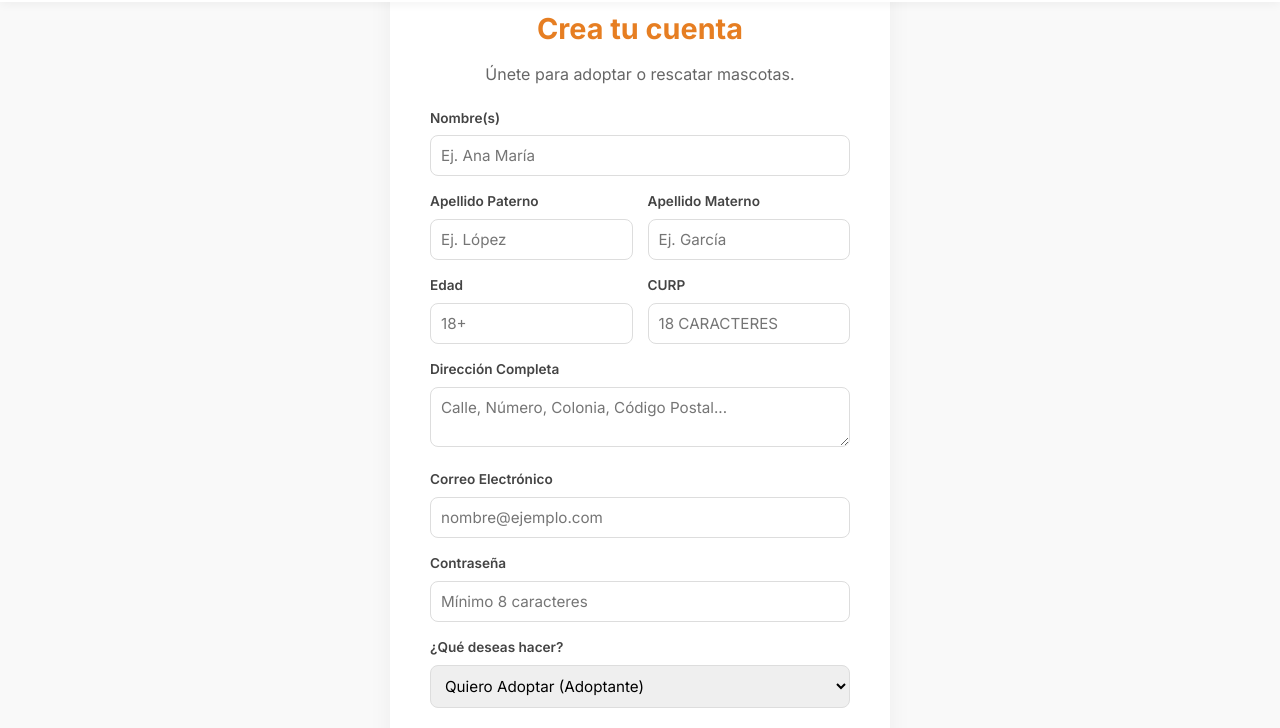
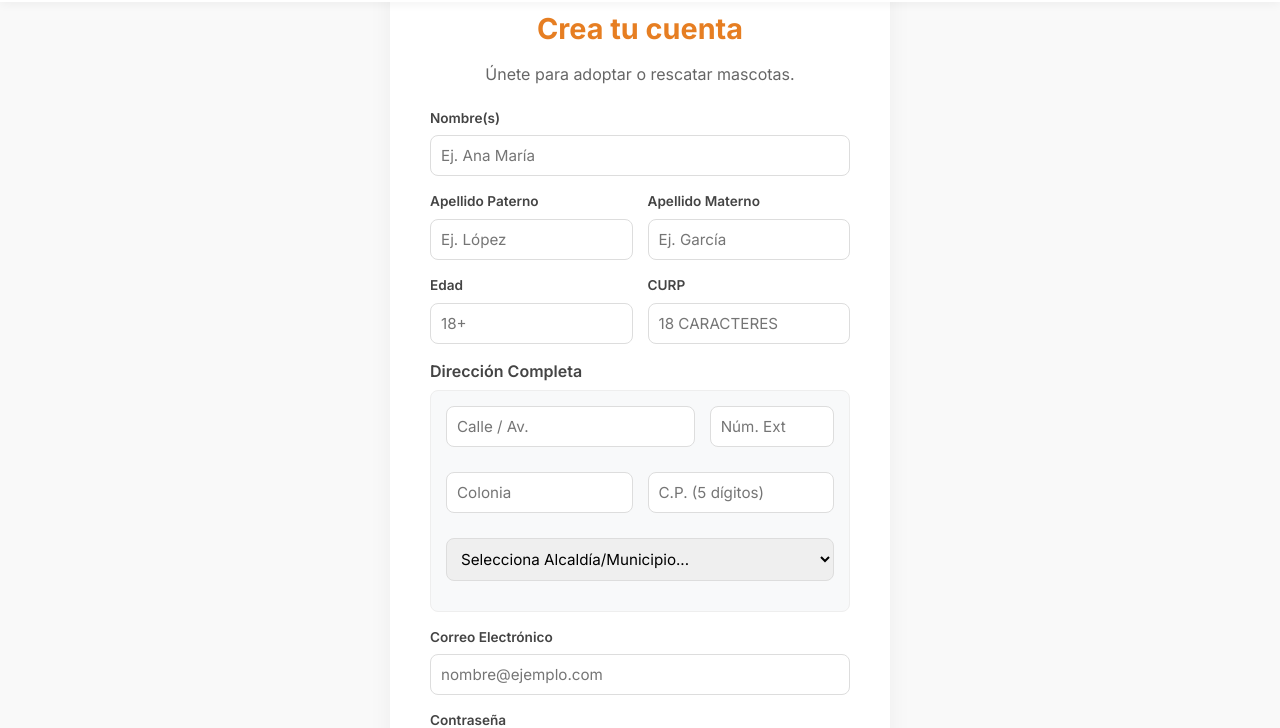
Before and after one commit to irvingmoz/the-loyal-nest, a plain HTML site: page register.html in a window 1280 px wide. Shown: the part 74-802 px from the top of the page. Drawn offline with Linux system fonts and the light colour scheme.

Commit message:
Update register.html

```diff
--- a/register.html
+++ b/register.html
@@ -87,11 +87,38 @@
                     </div>
                 </div>
 
-                <div class="form-group">
-                    <label>Dirección Completa</label>
-                    <textarea id="direccion" class="form-control" rows="2" required placeholder="Calle, Número, Colonia, Código Postal..."></textarea>
+                <label style="font-weight:600; color:#444; margin-bottom:5px; display:block;">Dirección Completa</label>
+                <div style="background: #f8f9fa; padding: 15px; border-radius: 8px; border: 1px solid #eee; margin-bottom: 15px;">
+
+                    <div class="form-row" style="margin-bottom: 10px;">
+                        <div class="form-group" style="flex: 2;">
+                            <input type="text" id="dirCalle" class="form-control" placeholder="Calle / Av." required>
+                        </div>
+                        <div class="form-group" style="flex: 1;">
+                            <input type="text" id="dirNum" class="form-control" placeholder="Núm. Ext" required>
+                        </div>
+                    </div>
+
+                    <div class="form-row" style="margin-bottom: 10px;">
+                        <div class="form-group">
+                            <input type="text" id="dirColonia" class="form-control" placeholder="Colonia" required>
+                        </div>
+                        <div class="form-group">
+                            <input type="text" id="dirCP" class="form-control" placeholder="C.P. (5 dígitos)" maxlength="5" required>
+                        </div>
+                    </div>
+
+                    <div class="form-group">
+                        <select id="dirAlcaldia" class="form-control">
+                            <option value="">Selecciona Alcaldía/Municipio...</option>
+                            <option value="Iztapalapa">Iztapalapa</option>
+                            <option value="Iztacalco">Iztacalco</option>
+                            <option value="Coyoacán">Coyoacán</option>
+                            <option value="Tláhuac">Tláhuac</option>
+                            <option value="Otra">Otra</option>
+                        </select>
+                    </div>
                 </div>
-
                 <div class="form-group">
                     <label>Correo Electrónico</label>
                     <input type="email" id="registerEmail" class="form-control" required placeholder="nombre@ejemplo.com">
```
